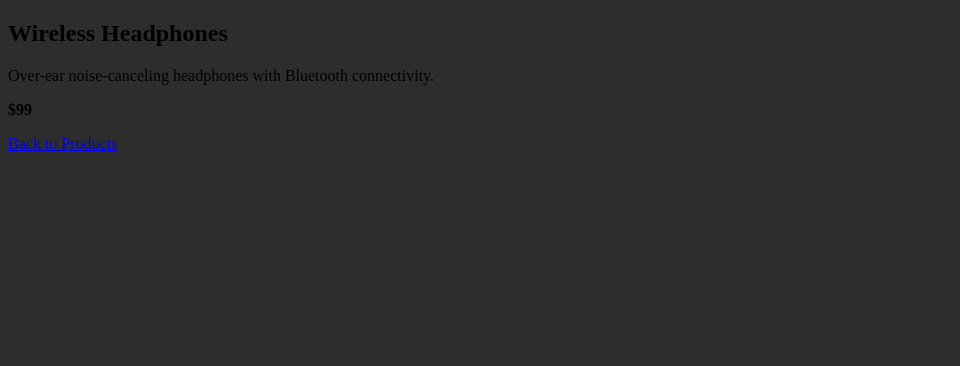
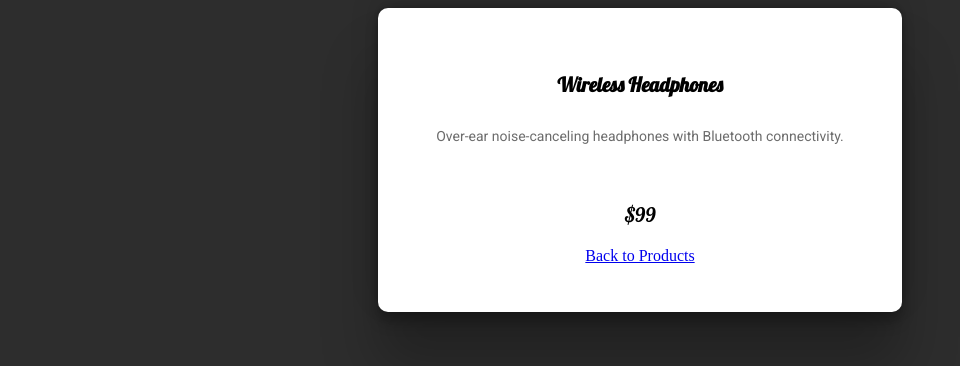
Before and after one commit to NicolaiGorden/product-app, an Angular app: page /products/1 in a window 1280 px wide. Shown: the top 366 px of the page, without its empty margins (0-960 px from the left). Built offline with nearby package versions, Linux system fonts and the light colour scheme.

Commit message:
detail page styling

```diff
--- a/src/app/components/product-card/product-card.component.css
+++ b/src/app/components/product-card/product-card.component.css
@@ -17,26 +17,6 @@
     display: flex;
     justify-content: center;
     align-items: center;
-}
-
-.product-name {
-    font-family: "Lobster", sans-serif;
-    text-align: center;
-    font-size: 20px;
-}
-
-.product-price {
-    font-family: "Lobster", sans-serif;
-    text-align: center;
-    font-size: 20px
-}
-
-.product-desc {
-    font-family: "Roboto", sans-serif;
-    text-align: center;
-    color: rgb(108, 108, 108);
-    font-size: 14px;
-    height: 40px
 }
 
 .card-button {
--- a/src/app/components/product-detail/product-detail.component.css
+++ b/src/app/components/product-detail/product-detail.component.css
@@ -0,0 +1,20 @@
+.detail-card {
+    width: 500px;
+    height: 280px;
+    border-radius: 10px;
+    background-color: white;
+    box-shadow: rgba(0, 0, 0, 0.25) 0px 54px 55px, rgba(0, 0, 0, 0.12) 0px -12px 30px, rgba(0, 0, 0, 0.12) 0px 4px 6px, rgba(0, 0, 0, 0.17) 0px 12px 13px, rgba(0, 0, 0, 0.09) 0px -3px 5px;
+    padding: 12px;
+    display: flex;
+    flex-direction: column;
+    align-items: center;
+    justify-content: center;
+}
+
+.detail-wrapper {
+    width:100%;
+    height:100%;
+    display: flex;
+    align-items: center;
+    justify-content: center;
+}
--- a/src/app/components/product-detail/product-detail.component.html
+++ b/src/app/components/product-detail/product-detail.component.html
@@ -1,6 +1,8 @@
-<div *ngIf="product">
-    <h2>{{ product.name }}</h2>
-    <p>{{ product.description }}</p>
-    <p><strong>${{ product.price }}</strong></p>
-    <a routerLink="/products">Back to Products</a>
+<div class="detail-wrapper">
+    <div class="detail-card" *ngIf="product">
+        <h2 class="product-name">{{ product.name }}</h2>
+        <p class="product-desc">{{ product.description }}</p>
+        <p class="product-price">${{ product.price }}</p>
+        <a routerLink="/products">Back to Products</a>
+    </div>
 </div>
--- a/src/styles.css
+++ b/src/styles.css
@@ -1,3 +1,23 @@
 body {
     background-color: rgb(45, 45, 45);
 }
+
+.product-name {
+    font-family: "Lobster", sans-serif;
+    text-align: center;
+    font-size: 20px;
+}
+
+.product-price {
+    font-family: "Lobster", sans-serif;
+    text-align: center;
+    font-size: 20px
+}
+
+.product-desc {
+    font-family: "Roboto", sans-serif;
+    text-align: center;
+    color: rgb(108, 108, 108);
+    font-size: 14px;
+    height: 40px
+}
```
